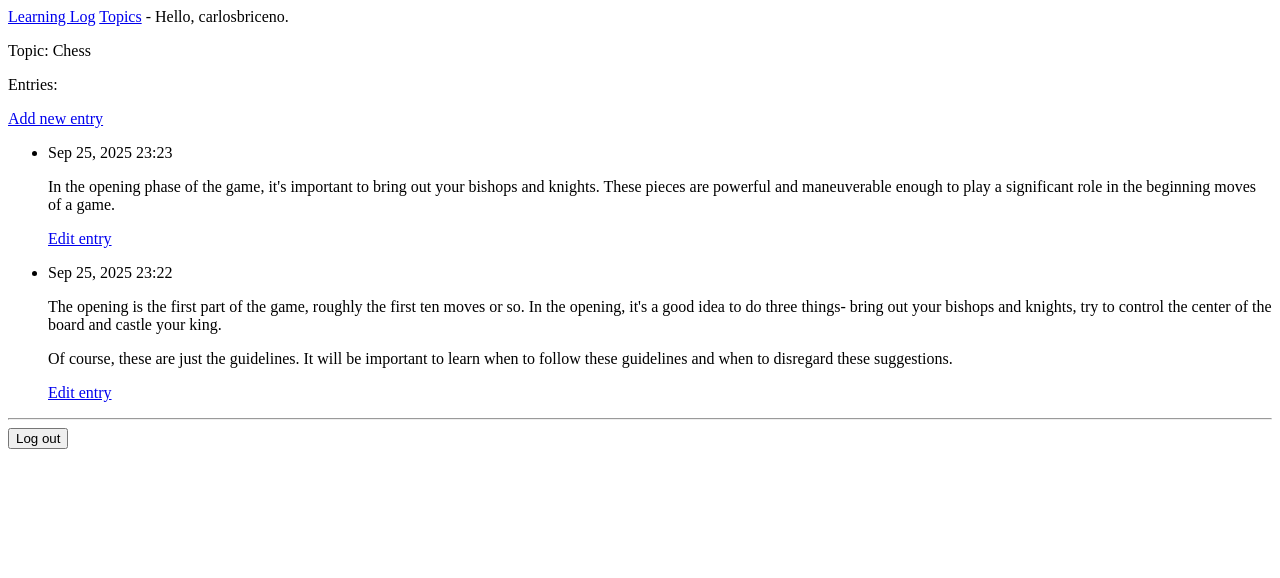
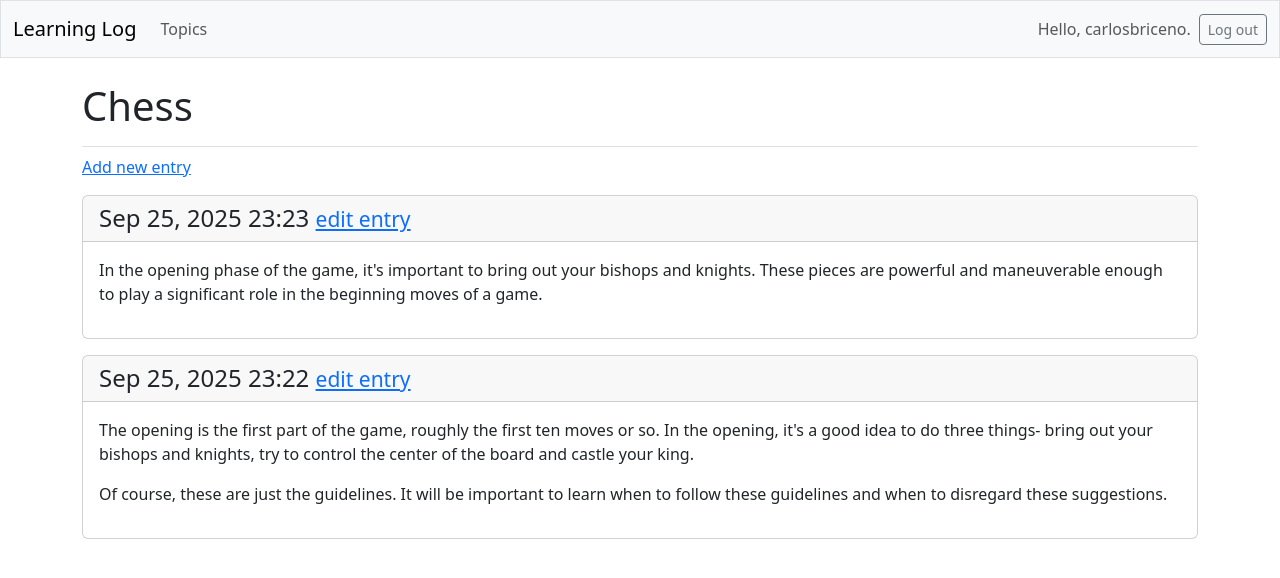
Before and after one commit to cb2k13/Learning-Logs, a Django app: page /topics/1/ in a window 1280 px wide. Shown: the top 578 px of the page. Run offline with Django 4.2, Linux system fonts and the light colour scheme; a user stored in the database is signed in; data comes from the database, SQL or seed files in the repository; both versions use the stored data as it was after the commit; some libraries are stand-ins or nearby versions.

Commit message:
Styled the pages

```diff
--- a/learning_logs/templates/learning_logs/base.html
+++ b/learning_logs/templates/learning_logs/base.html
@@ -1,19 +1,74 @@
-<p>
-    <a href="{% url 'learning_logs:index' %}">Learning Log</a>
-    <a href="{% url 'learning_logs:topics' %}">Topics</a> -
-    {% if user.is_authenticated %}
-    Hello, {{ user.username }}.
-    {% else %}
-    <a href="{% url 'accounts:register' %}">Register</a> -
-    <a href="{% url 'accounts:login' %}">Log In</a>
-    {% endif %}
-</p>
-{% block content %}{% endblock content %}
+<!doctype html>
+<html lang="en">
+<head>
+  <meta charset="utf-8">
+  <meta name="viewport" content="width=device-width, initial-scale=1">
+  <title>Learning Log</title>
 
-{% if user.is_authenticated %}
-<hr />
-<form action="{% url 'accounts:logout' %}" method='post'>
-    <button name="submit">Log out</button>
-</form>
+  {% load django_bootstrap5 %}
+  {% bootstrap_css %}
+  {% bootstrap_javascript %}
 
-{% endif %}
+</head>
+<body>
+  <nav class="navbar navbar-expand-md navbar-light bg-light mb-4 border">
+    <div class="container-fluid">
+      <a class="navbar-brand" href="{% url 'learning_logs:index' %}">
+          Learning Log</a>
+
+      <button class="navbar-toggler" type="button" data-bs-toggle="collapse"
+        data-bs-target="#navbarCollapse" aria-controls="navbarCollapse"
+        aria-expanded="false" aria-label="Toggle navigation">
+        <span class="navbar-toggler-icon"></span>
+      </button>
+
+      <div class="collapse navbar-collapse" id="navbarCollapse">
+        <ul class="navbar-nav me-auto mb-2 mb-md-0">
+          <li class="nav-item">
+            <a class="nav-link" href="{% url 'learning_logs:topics' %}">
+              Topics</a></li>
+        </ul> <!-- End of links on left side of navbar -->
+
+        <!-- Account-related links -->
+        <ul class="navbar-nav ms-auto mb-2 mb-md-0">
+
+          {% if user.is_authenticated %}
+            <li class="nav-item">
+              <span class="navbar-text me-2">Hello, {{ user.username }}.
+                </span></li>
+          {% else %}
+            <li class="nav-item">
+              <a class="nav-link" href="{% url 'accounts:register' %}">
+                  Register</a></li>
+            <li class="nav-item">
+              <a class="nav-link" href="{% url 'accounts:login' %}">
+                  Log in</a></li>
+          {% endif %}
+
+        </ul> <!-- End of account-related links -->
+
+        {% if user.is_authenticated %}
+          <form action="{% url 'accounts:logout' %}" method='post'>
+            {% csrf_token %}
+            <button name='submit' class='btn btn-outline-secondary btn-sm'>
+              Log out</button>
+          </form>
+        {% endif %}
+
+      </div> <!-- Closes collapsible parts of navbar -->
+
+    </div> <!-- Closes navbar's container -->
+  </nav> <!-- End of navbar -->
+
+  <main class="container">
+    <div class="pb-2 mb-2 border-bottom">
+      {% block page_header %}{% endblock page_header %}
+    </div>
+
+    <div>
+      {% block content %}{% endblock content %}
+    </div>
+  </main>
+
+</body>
+</html>
--- a/learning_logs/templates/learning_logs/topic.html
+++ b/learning_logs/templates/learning_logs/topic.html
@@ -1,25 +1,28 @@
 {% extends 'learning_logs/base.html' %}
+
+{% block page_header %}
+  <h1>{{ topic.text }}</h1>
+{% endblock page_header %}
 
 {% block content %}
 
-<p>Topic: {{ topic.text }}</p>
+  <p>
+    <a href="{% url 'learning_logs:new_entry' topic.id %}">Add new entry</a>
+  </p>
 
-<p>Entries:</p>
-<p>
-    <a href="{% url 'learning_logs:new_entry' topic.id %}">Add new entry</a>
-</p>
-<ul>
-    {% for entry in entries %}
-    <li>
-        <p>{{ entry.date_added|date:"M d, Y H:i" }}</p>
-        <p>{{ entry.text|linebreaks }}</p>
-        <p>
-            <a href="{% url 'learning_logs:edit_entry' entry.id %}">
-                Edit entry</a></p>
-    </li>
-    {% empty %}
-    <li>There are no entries for this topic yet. </li>
-    {% endfor %}
-</ul>
+  {% for entry in entries %}
+    <div class="card mb-3">
+      <!-- Card header with timestamp and edit link -->
+      <h4 class="card-header">
+        {{ entry.date_added|date:'M d, Y H:i' }}
+        <small><a href="{% url 'learning_logs:edit_entry' entry.id %}">
+          edit entry</a></small>
+      </h4>
+      <!-- Card body with entry text -->
+      <div class="card-body">{{ entry.text|linebreaks }}</div>
+    </div>
+  {% empty %}
+    <p>There are no entries for this topic yet.</p>
+  {% endfor %}
 
 {% endblock content %}
--- a/learning_logs/views.py
+++ b/learning_logs/views.py
@@ -1,5 +1,6 @@
 from django.shortcuts import render, redirect
 from django.contrib.auth.decorators import login_required
+from django.http import Http404
 from .models import Topic, Entry
 from .forms import TopicForm, EntryForm
 
@@ -11,6 +12,7 @@ def index(request):
 @login_required
 def topics(request):
     """Show all topics"""
+    topics = Topic.objects.filter(owner=request.user).order_by('date_added')
     topics = Topic.objects.order_by('date_added')   # query the db by asking for the Topic objects, sorted by date_added
     context = {'topics': topics}
     return render(request, 'learning_logs/topics.html', context)
@@ -19,6 +21,9 @@ def topics(request):
 def topic(request, topic_id):
     """Show a single topic and all its entries"""
     topic = Topic.objects.get(id=topic_id)
+    # Make sure topic belongs to the current user
+    if topic.owner != request.user:
+        raise Http404
     entries = topic.entry_set.order_by('-date_added')
     context = {'topic': topic, 'entries':entries}
     return render(request, 'learning_logs/topic.html', context)
@@ -33,38 +38,42 @@ def new_topic(request):
         # POST data submitted , process data
         form = TopicForm(data=request.POST)
         if form.is_valid():
-            form.save()
-            return redirect('learning_logs:topics')
+            new_topic = form.save(commit=False)
+            new_topic.owner = request.user
+            new_topic.save()
 
     context = {'form': form}
     return render(request, 'learning_logs/new_topic.html', context)
 
 @login_required
 def new_entry(request, topic_id):
-    """Add a new entry for a particular topic. """
+    """Add a new entry for a particular topic."""
     topic = Topic.objects.get(id=topic_id)
 
     if request.method != 'POST':
         # No data submitted, create a blank form
         form = EntryForm()
     else:
-        # POST data submitted, process data
+        # POST data submitted; process data
         form = EntryForm(data=request.POST)
         if form.is_valid():
             new_entry = form.save(commit=False)
             new_entry.topic = topic
             new_entry.save()
-            return redirect('learning_topics:topic', topic_id=topic_id)
+            return redirect('learning_logs:topic', topic_id=topic.id)
 
-        # Display
-        context = {'topic': topic, 'form': form}
-        return render(request, 'learning_logs/new_entry.html', context)
+    # For GET request or invalid POST form, render the page
+    context = {'topic': topic, 'form': form}
+    return render(request, 'learning_logs/new_entry.html', context)
+
 
 @login_required
 def edit_entry(request, entry_id):
     """Edit an existing entry"""
     entry = Entry.objects.get(id=entry_id)
     topic = entry.topic
+    if topic.owner != request.user:
+        raise Http404
 
     if request.method != 'POST':
         # Initial Request prefill form with current entity
--- a/ll_project/settings.py
+++ b/ll_project/settings.py
@@ -33,6 +33,8 @@ ALLOWED_HOSTS = []
 INSTALLED_APPS = [
     "learning_logs",
     "accounts",
+    # Third party apps
+    "django_bootstrap5",
     "django.contrib.admin",
     "django.contrib.auth",
     "django.contrib.contenttypes",
```
Also changed, not shown: accounts/templates/registration/login.html (+9 -9 lines), learning_logs/templates/learning_logs/index.html (+14 -8 lines), learning_logs/templates/learning_logs/topics.html (+11 -8 lines), db.sqlite3, learning_logs/migrations/0003_alter_entry_options_topic_owner.py (added).
